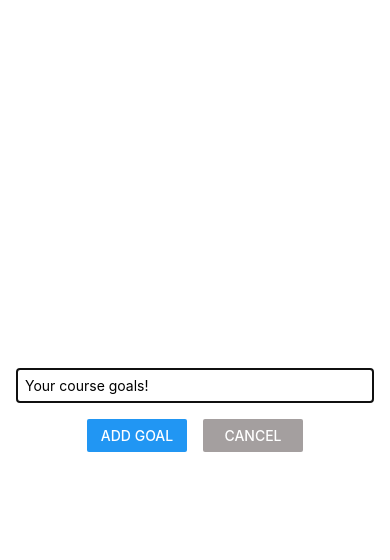
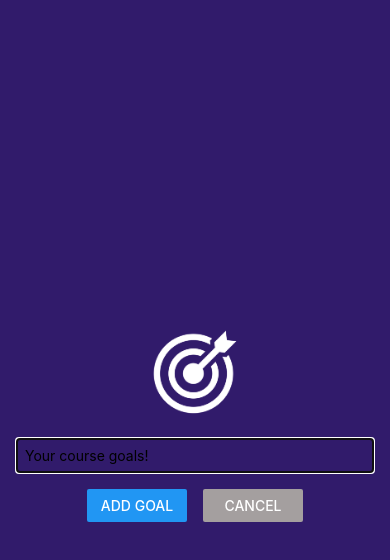
Before and after one commit to jozefkubis/RNCourse, a React Native app: screen / in a window 390 px wide. Both pictures are taken after a click on the button "ADD NEW GOAL". Shown: the top 560 px of the page. Built offline with nearby package versions, Linux system fonts and the light colour scheme.

Commit message:
Refactor code structure for improved readability and maintainability

```diff
--- a/components/GoalInput.js
+++ b/components/GoalInput.js
@@ -1,5 +1,5 @@
 import { useState } from "react"
-import { Button, Modal, StyleSheet, TextInput, View } from "react-native"
+import { Button, Image, Modal, StyleSheet, TextInput, View } from "react-native"
 
 export default function GoalInput({ onAddGoal, visible, onCancel }) {
   const [enteredGoalText, setEnteredGoalText] = useState("")
@@ -16,6 +16,10 @@
   return (
     <Modal visible={visible} animationType="slide">
       <View style={styles.inputContainer}>
+        <Image
+          source={require("../assets/images/goal.png")}
+          style={styles.image}
+        />
         <TextInput
           style={styles.textInput}
           placeholder="Your course goals!"
@@ -41,9 +45,12 @@
     justifyContent: "center",
     alignItems: "center",
     padding: 16,
-    marginBottom: 24,
-    borderBottomWidth: 1,
-    borderBottomColor: "#cccccc",
+    backgroundColor: "#311b6b",
+  },
+  image: {
+    width: 100,
+    height: 100,
+    marginBottom: 16,
   },
   textInput: {
     borderWidth: 1,
```
Also changed, not shown: assets/images/goal.png (added).
